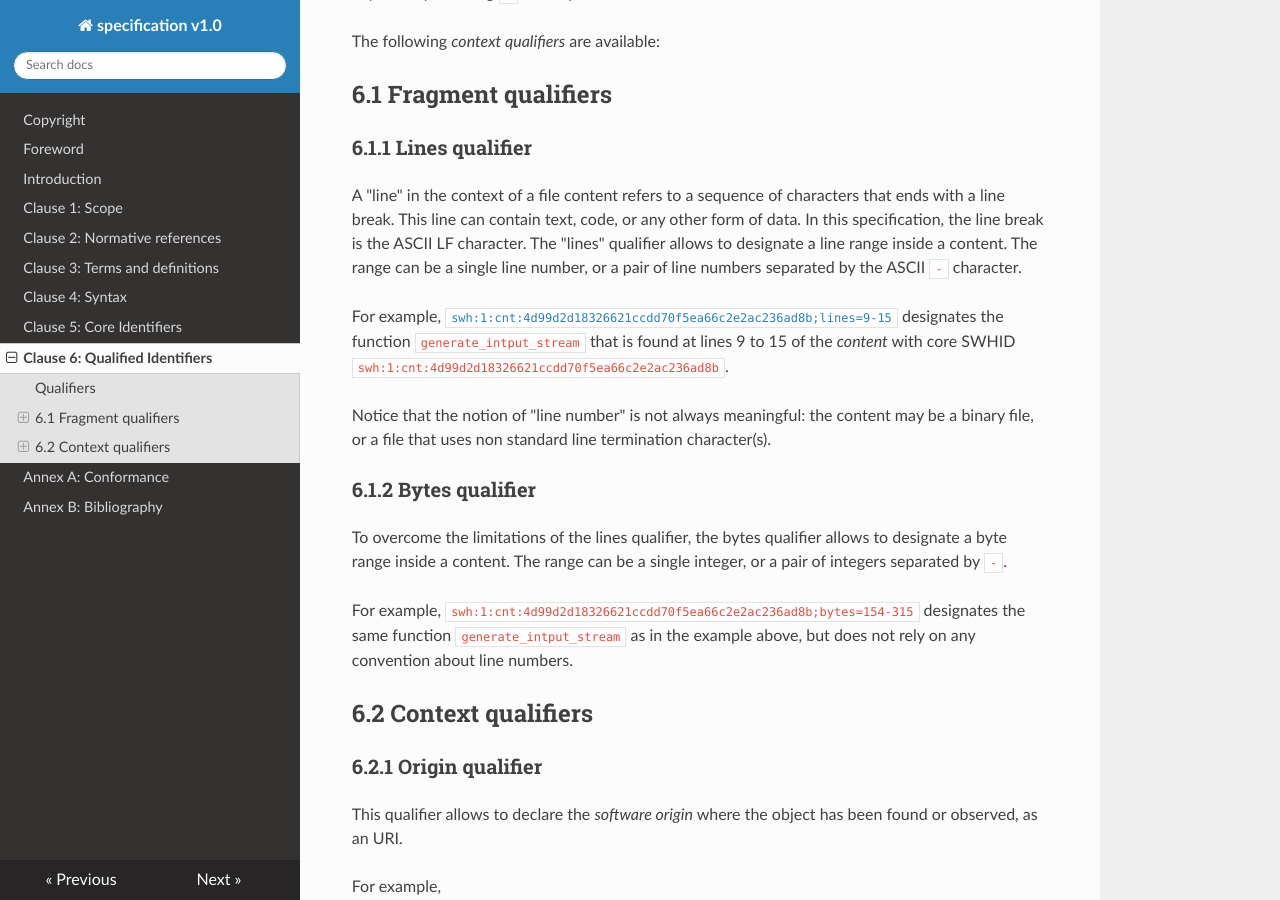
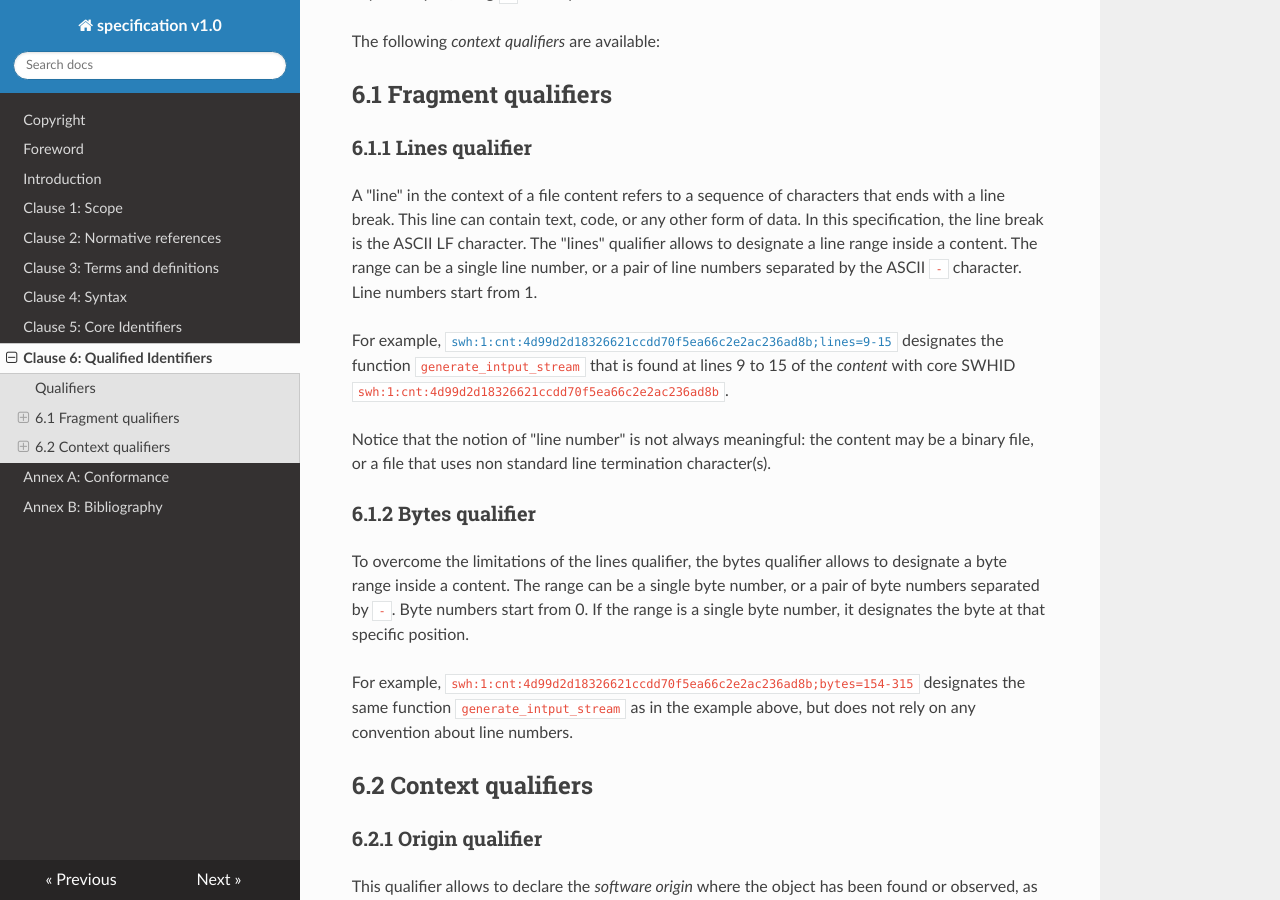
Before and after one commit to swhid/specification, an MkDocs documentation site: the page built from Chapters/6_Qualified_identifiers.md, in a window 1280 px wide and 900 px high, scrolled down 326 px. Built offline with MkDocs 1.6.1, drawn with Linux system fonts in a browser that asks for light colours; nearby versions of some CDN libraries.

Commit message:
Clarify that line numbers start from 1 and byte numbers start from 0
Signed-off-by: Roberto Di Cosmo <roberto@dicosmo.org>

```diff
--- a/Chapters/6_Qualified_identifiers.md
+++ b/Chapters/6_Qualified_identifiers.md
@@ -18,6 +18,7 @@ The following *context qualifiers* are available:
 A "line" in the context of a file content refers to a sequence of characters that ends with a line break. This line can contain text, code, or any other form of data. In this specification, the line break is the ASCII LF character.
 The "lines" qualifier allows to designate a line range inside a content.
 The range can be a single line number, or a pair of line numbers separated by the ASCII `-` character.
+Line numbers start from 1.
 
 For example, [`swh:1:cnt:4d99d2d18326621ccdd70f5ea66c2e2ac236ad8b;lines=9-15`](https://archive.softwareheritage.org/swh:1:cnt:4d99d2d18326621ccdd70f5ea66c2e2ac236ad8b;lines=9-15)
 designates the function `generate_intput_stream` that is found at lines 9 to 15 of the *content* with core SWHID `swh:1:cnt:4d99d2d18326621ccdd70f5ea66c2e2ac236ad8b`.
@@ -28,7 +29,9 @@ may be a binary file, or a file that uses non standard line termination characte
 ### 6.1.2 Bytes qualifier
 
 To overcome the limitations of the lines qualifier, the bytes qualifier allows
-to designate a byte range inside a content.  The range can be a single integer, or a pair of integers separated by `-`.
+to designate a byte range inside a content.  The range can be a single byte number, or a pair of byte numbers separated by `-`.
+Byte numbers start from 0.
+If the range is a single byte number, it designates the byte at that specific position.
 
 For example, `swh:1:cnt:4d99d2d18326621ccdd70f5ea66c2e2ac236ad8b;bytes=154-315`
 designates the same function `generate_intput_stream` as in the example above, but
```
